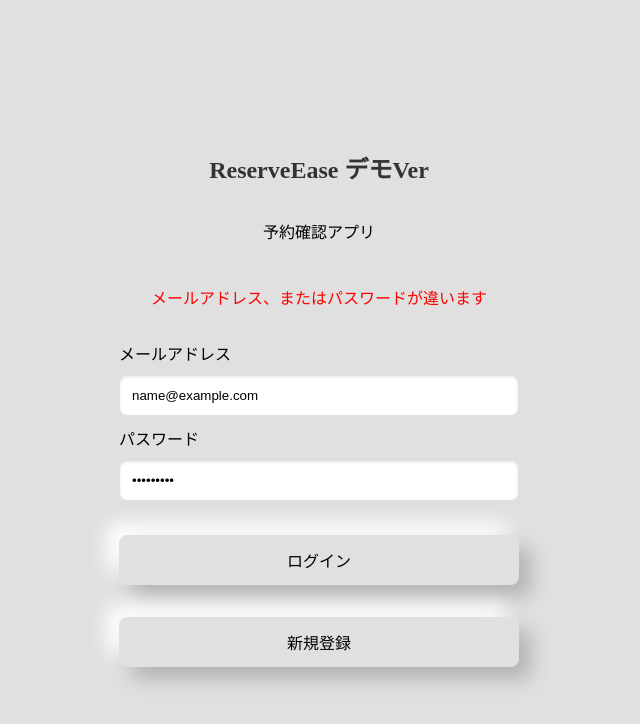
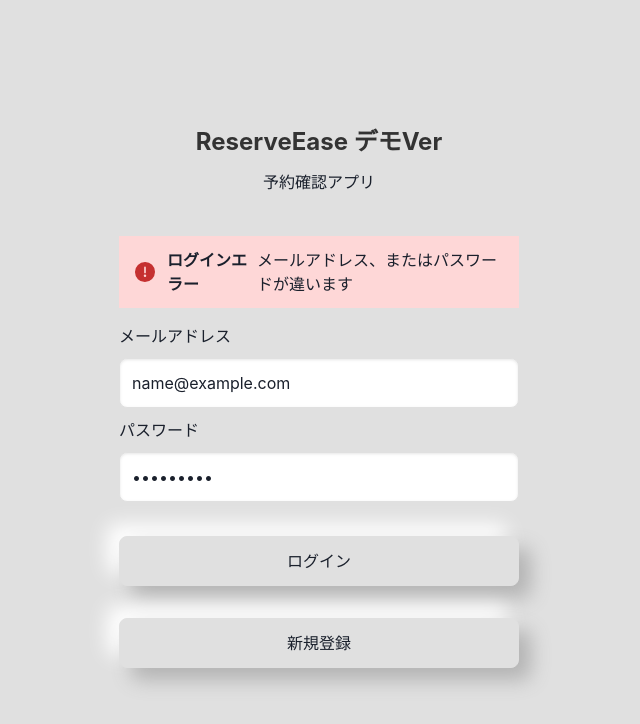
Before and after one commit to pe4924/ReserveEase, a React (Vite) app: page / in a window 1280 px wide. Both pictures are taken after typing "name@example.com", "Sample123" into the empty fields and a click on the button "ログイン". Shown: the top 724 px of the page, without its empty margins (321-961 px from the left). Built offline with nearby package versions, Linux system fonts and the light colour scheme; no server answers.

Commit message:
Chakra UIの導入

```diff
--- a/src/App.tsx
+++ b/src/App.tsx
@@ -7,15 +7,24 @@ import {
 } from "react-router-dom";
 import { supabase } from "./supabaseClient";
 import Home from "./Home";
+import { ChakraProvider } from "@chakra-ui/react";
+import {
+  Alert,
+  AlertIcon,
+  AlertTitle,
+  AlertDescription,
+} from "@chakra-ui/react";
 
 const App = () => {
   return (
+    <ChakraProvider>
       <Router>
         <Routes>
           <Route path="/" element={<LoginForm />} />
           <Route path="/home" element={<Home />} />
         </Routes>
       </Router>
+    </ChakraProvider>
   );
 };
 
@@ -89,8 +98,12 @@ const LoginForm = () => {
         <p className="sub-title">予約確認アプリ</p>
       </nav>
       <div className="main-form">
-        {message && (
-          <div className={isError ? "error-message" : "message"}>{message}</div>
+        {message && isError && (
+          <Alert status="error">
+            <AlertIcon />
+            <AlertTitle>ログインエラー</AlertTitle>
+            <AlertDescription>{message}</AlertDescription>
+          </Alert>
         )}
         <form>
           <label htmlFor="email">メールアドレス</label>
--- a/src/index.css
+++ b/src/index.css
@@ -1,5 +1,5 @@
 body {
-  background-color: #e0e0e0;
+  background-color: #e0e0e0 !important;
   margin: 0;
   display: flex;
   justify-content: center;
```
Also changed, not shown: package.json (+5 -5 lines), 1 other file (tests, documents, lock files or other folders). Lines whose indentation alone changed are shown as unchanged.
